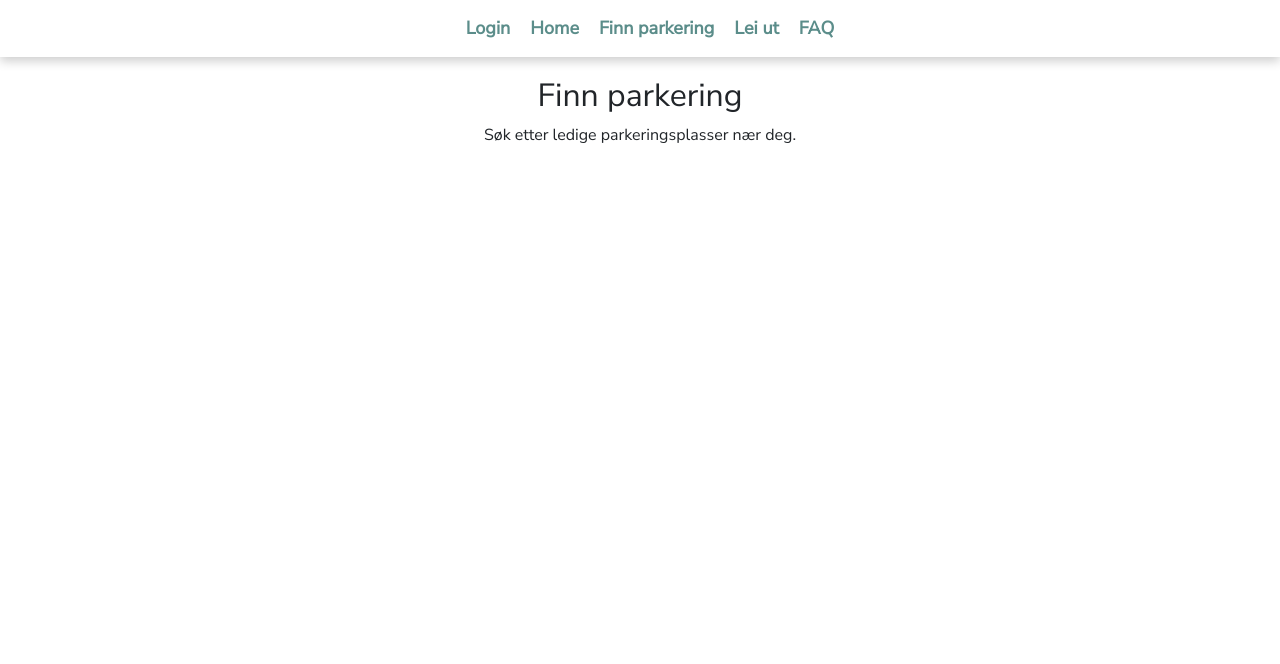
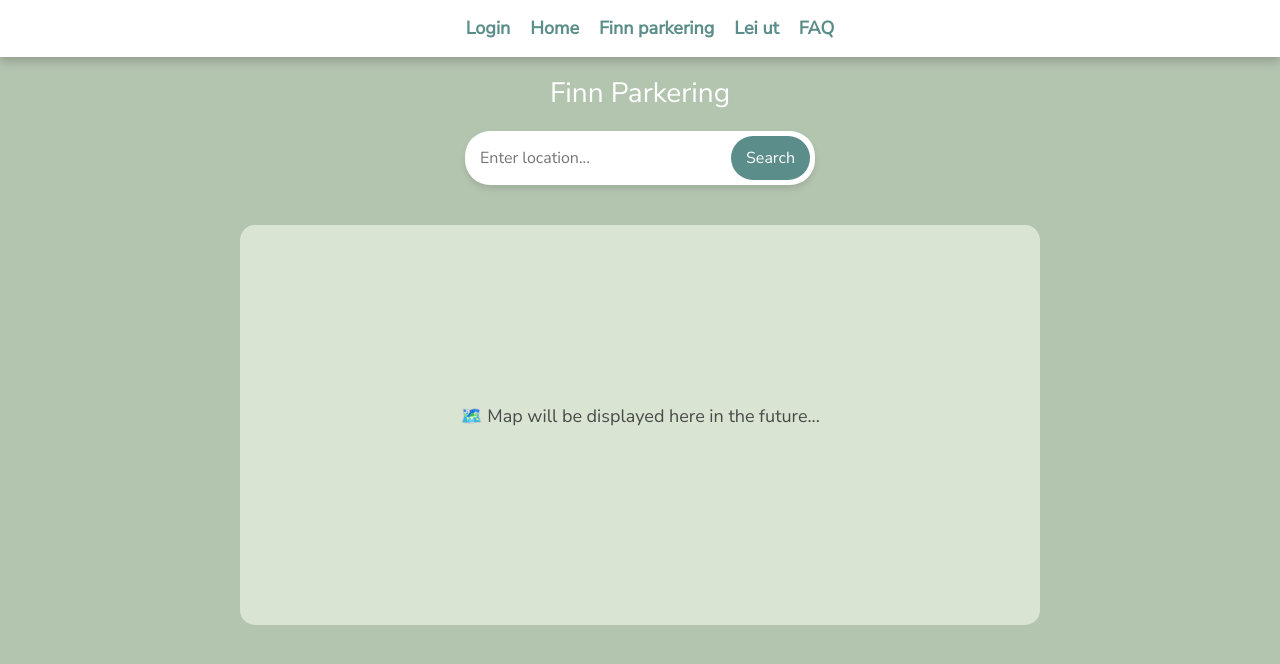
Before and after one commit to Marisolos/APP200v-Team-08, a Vue app in the folder my-parking-app/: page /finn-parkering in a window 1280 px wide. Shown: the top 664 px of the page. Built offline with nearby package versions, Linux system fonts and the light colour scheme.

Commit message:
la til litt mer

```diff
--- a/my-parking-app/src/firebase.js
+++ b/my-parking-app/src/firebase.js
@@ -1,7 +1,8 @@
 import { initializeApp } from "firebase/app";
 import { getAuth, GoogleAuthProvider } from "firebase/auth";
+import { getFirestore } from "firebase/firestore"; // ✅ Import Firestore
 
-// Your Firebase configuration (REPLACE WITH YOUR OWN CONFIG!)
+// ✅ Your Firebase configuration (REPLACE WITH YOUR OWN CONFIG IF CHANGED!)
 const firebaseConfig = {
   apiKey: "AIzaSyDrGNUr4ZGwzBqVS6Fujt6fus63WS3vp6k",
   authDomain: "parkingapp-59c1a.firebaseapp.com",
@@ -11,8 +12,10 @@ const firebaseConfig = {
   appId: "1:368876109026:web:91ac7583d912c09644b2bb"
 };
 
-// Initialize Firebase
+// ✅ Initialize Firebase
 const app = initializeApp(firebaseConfig);
+
+// ✅ Initialize Authentication & Google Sign-In
 const auth = getAuth(app);
 const provider = new GoogleAuthProvider();
 
@@ -21,4 +24,7 @@ provider.setCustomParameters({
   prompt: "select_account"
 });
 
-export { auth, provider };
+// ✅ Initialize Firestore Database
+const db = getFirestore(app);
+
+export { auth, provider, db }; // ✅ Export Firestore (db)
--- a/my-parking-app/src/router.js
+++ b/my-parking-app/src/router.js
@@ -1,9 +1,9 @@
 import { createRouter, createWebHistory } from "vue-router";
-import Login from "./views/Login.vue";
-import Home from "./views/Home.vue";
-import FindParking from "./views/FindParking.vue";
-import RentOut from "./views/RentOut.vue";
-import FAQ from "./views/FAQ.vue";
+import Login from "@/views/Login.vue";
+import Home from "@/views/Home.vue";
+import FindParking from "@/views/FindParking.vue";
+import RentOut from "@/views/RentOut.vue";
+import FAQ from "@/views/FAQ.vue";
 
 const routes = [
   { path: "/", redirect: "/login" },
@@ -11,12 +11,16 @@ const routes = [
   { path: "/home", component: Home },
   { path: "/finn-parkering", component: FindParking },
   { path: "/lei-ut", component: RentOut },
-  { path: "/faq", component: FAQ }
+  { path: "/faq", component: FAQ },
+  { path: "/:pathMatch(.*)*", redirect: "/login" } // ✅ Redirect unknown paths to login
 ];
 
 const router = createRouter({
   history: createWebHistory(),
   routes,
+  scrollBehavior() {
+    return { top: 0 }; // ✅ Ensures page scrolls to top when navigating
+  }
 });
 
 export default router;
--- a/my-parking-app/src/views/FindParking.vue
+++ b/my-parking-app/src/views/FindParking.vue
@@ -1,19 +1,116 @@
 <template>
-    <div class="page-container">
-      <h2>Finn parkering</h2>
-      <p>Søk etter ledige parkeringsplasser nær deg.</p>
+  <div class="find-parking-container">
+    <!-- Page Title -->
+    <h2 class="page-title">Finn Parkering</h2>
+
+    <!-- Search Bar -->
+    <div class="search-container">
+      <input
+        type="text"
+        v-model="searchQuery"
+        placeholder="Enter location..."
+        class="search-input"
+      />
+      <button @click="searchParking" class="search-button">Search</button>
+    </div>
+
+    <!-- Placeholder for Map (Future Implementation) -->
+    <div class="map-placeholder">
+      <p>🗺️ Map will be displayed here in the future...</p>
+    </div>
   </div>
 </template>
 
 <script>
 export default {
-    name: "FindParking"
+  name: "FindParking",
+  data() {
+    return {
+      searchQuery: "", // Stores the search input
+    };
+  },
+  methods: {
+    searchParking() {
+      console.log("Searching for parking at:", this.searchQuery);
+      // 🔹 Future: Integrate search functionality (e.g., Google Maps API)
+    },
+  },
 };
 </script>
 
 <style scoped>
-  .page-container {
-    padding: 20px;
-    text-align: center;
+/* 🔹 Page Container */
+.find-parking-container {
+  display: flex;
+  flex-direction: column;
+  align-items: center;
+  justify-content: flex-start; /* Moves content closer to the top */
+  padding-top: 20px; /* Reduce padding to move even higher */
+  height: 100vh; /* Full height */
+  background-color: #B3C4AF;
+}
+
+/* 🔹 Page Title */
+.page-title {
+  font-family: "Nunito Sans", sans-serif;
+  font-size: 28px;
+  color: #ffffff; /* Medium grey */
+  margin-bottom: 20px;
+}
+
+/* 🔹 Search Bar */
+.search-container {
+  display: flex;
+  align-items: center;
+  background-color: white;
+  padding: 5px;
+  border-radius: 25px;
+  box-shadow: 0px 4px 6px rgba(0, 0, 0, 0.1);
+  width: 350px;
+}
+
+/* 🔹 Search Input */
+.search-input {
+  flex: 1;
+  padding: 10px;
+  border: none;
+  border-radius: 25px;
+  outline: none;
+  font-size: 16px;
+  font-family: "Nunito Sans", sans-serif;
+  color: #7a7a7a; /* Medium grey text */
+}
+
+/* 🔹 Search Button */
+.search-button {
+  background-color: #5B8D8A;
+  color: white;
+  border: none;
+  padding: 10px 15px;
+  border-radius: 25px;
+  font-size: 16px;
+  font-family: "Nunito Sans", sans-serif;
+  cursor: pointer;
+  transition: 0.3s;
+}
+
+.search-button:hover {
+  background-color: #FED28D;
+}
+
+/* 🔹 Map Placeholder */
+.map-placeholder {
+  margin-top: 40px;
+  width: 90%;
+  max-width: 800px;
+  height: 400px;
+  background-color: #d9e4d2;
+  display: flex;
+  align-items: center;
+  justify-content: center;
+  font-size: 18px;
+  font-family: "Nunito Sans", sans-serif;
+  color: #4a4a4a;
+  border-radius: 15px;
 }
 </style>
--- a/my-parking-app/src/views/Home.vue
+++ b/my-parking-app/src/views/Home.vue
@@ -1,7 +1,7 @@
 <template>
-    <div class="container">
-      <h2>Home Page</h2>
-      <p>Welcome! You are now logged in.</p>
+    <div class="home-container">
+      <h2> Hjem</h2>
+      <p>Velkommen! Du er nå logget inn.</p>
     </div>
   </template>
 
@@ -12,8 +12,21 @@
   </script>
 
   <style scoped>
-  .container {
-    text-align: center;
-    margin-top: 50px;
-  }
+/* 🔹 Page Container */
+.home-container {
+  display: flex;
+  flex-direction: column;
+  align-items: center; /* Centers horizontally */
+  justify-content: flex-start; /* Moves everything closer to the top */
+  text-align: center; /* Ensures text inside is centered */
+  padding-top: 20px;
+  height: 100vh;
+  background-color: #B3C4AF;
+  width: 100%; /* Ensures full width to properly center content */
+  font-family: "Nunito Sans", sans-serif;
+  font-size: 28px;
+  color: #ffffff; /* Medium grey */
+  margin-bottom: 20px;
+}
+
   </style>
```
Lines whose indentation alone changed are shown as unchanged.
